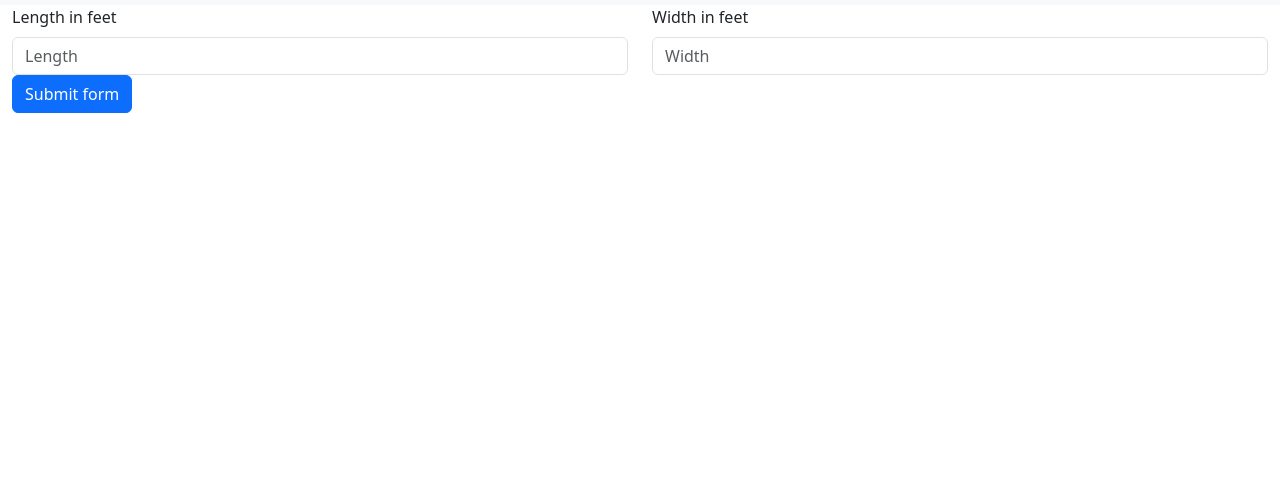
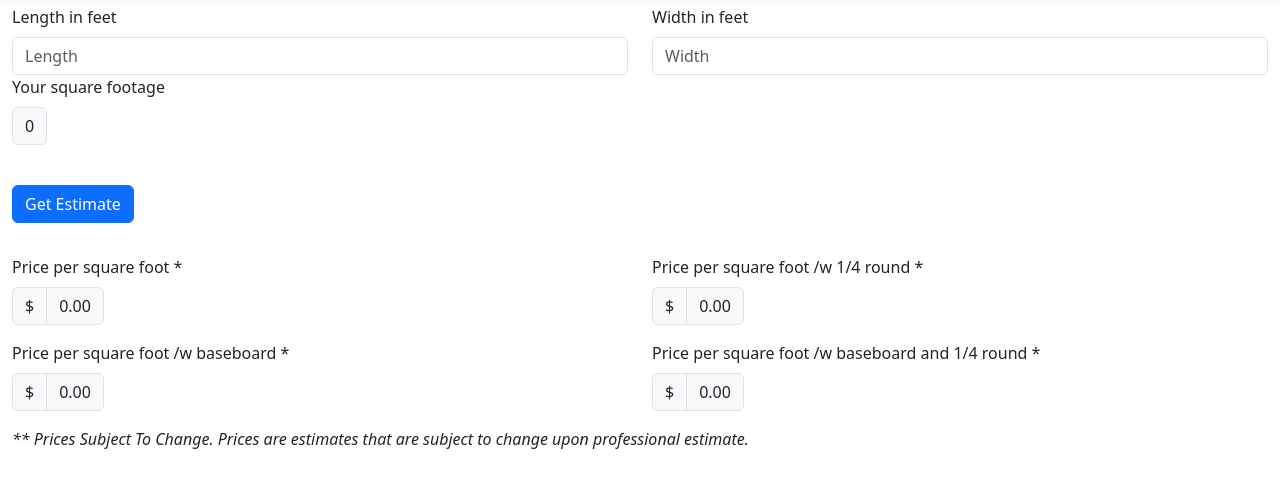
Before and after one commit to lundydaniel/flooring_site, a plain HTML site: page estimate.html in a window 1280 px wide. Shown: the part 51-538 px from the top of the page. Drawn offline with nearby package versions, Linux system fonts and the light colour scheme.

Commit message:
Fleshed out the estimate function for the user nad the output to the screen. - Done for the meantime

```diff
--- a/css/style.css
+++ b/css/style.css
@@ -0,0 +1,14 @@
+/*! Estimate page */
+
+.btn.btn-primary {
+    margin-top: 1.5rem;
+}
+
+.results {
+    margin-top: 2rem;
+}
+
+.fine-print {
+    font-weight: 200;
+    font-style: italic;
+}
--- a/estimate.html
+++ b/estimate.html
@@ -43,19 +43,61 @@
             </div>
         </div>
     </nav>
-    <!--* Find form on bootstrap for user quote  -->
     <div class="container-fluid">
         <div class="row">
-            <div class="col">
+            <div class="col-6">
                 <label for="UserLengthInput" class="form-label">Length in feet</label>
                 <input id="user-length" type="text" class="form-control" placeholder="Length" aria-label="Length">
             </div>
-            <div class="col">
+            <div class="col-6">
                 <label for="UserWidthInput" class="form-label">Width in feet</label>
                 <input id="user-width" type="text" class="form-control" placeholder="Width" aria-label="Width">
             </div>
+            <div class="col-6">
+                <label for="sqFt" class="form-label">Your square footage</label>
+                <div class="input-group mb-3">
+                    <span id="sqft" class="input-group-text">0</span>
+                </div>
+            </div>
             <div class="col-12">
-                <button id="submit" class="btn btn-primary" type="submit">Submit form</button>
+                <button id="submit" class="btn btn-primary" type="submit">Get Estimate</button>
+            </div>
+        </div>
+    </div>
+
+    <div class="container-fluid results">
+        <div class="row">
+            <div class="col-6">
+                <label for="pricePerSqft" class="form-label">Price per square foot *</label>
+                <div class="input-group mb-3">
+                    <span class="input-group-text">$</span>
+                    <span id="pricePerSqft" class="input-group-text">0.00</span>
+                </div>
+            </div>
+            <div class="col-6">
+                <label for="priceQt" class="form-label">Price per square foot /w 1/4 round *</label>
+                <div class="input-group mb-3">
+                    <span class="input-group-text">$</span>
+                    <span id="priceQt" class="input-group-text">0.00</span>
+                </div>
+            </div>
+            <div class="col-6">
+                <label for="priceBase" class="form-label">Price per square foot /w baseboard *</label>
+                <div class="input-group mb-3">
+                    <span class="input-group-text">$</span>
+                    <span id="priceBase" class="input-group-text">0.00</span>
+                </div>
+            </div>
+            <div class="col-6">
+                <label for="priceBoth" class="form-label">Price per square foot /w baseboard and 1/4 round *</label>
+                <div class="input-group mb-3">
+                    <span class="input-group-text">$</span>
+                    <span id="priceBoth" class="input-group-text">0.00</span>
+                </div>
+            </div>
+            <div class="col-12">
+                <p class="fine-print">** Prices Subject To Change. Prices are estimates that are subject to change upon
+                    professional estimate.</p>
             </div>
         </div>
     </div>
--- a/js/script.js
+++ b/js/script.js
@@ -11,7 +11,7 @@ document.getElementById("submit").onclick = function () {
     // Pricing variables
     const pricePerFt = 2.5;
     const qtRound = 1.5;
-    const baseboard = 1;
+    const baseboard = 1.0;
 
 
     // get user input for length and width
@@ -21,8 +21,16 @@ document.getElementById("submit").onclick = function () {
     // calculate user length and width
     const calcSqFt = length * width;
 
-    console.log(calcSqFt * pricePerFt);
-    console.log(calcSqFt * (pricePerFt + qtRound));
-    console.log(calcSqFt * (pricePerFt + baseboard));
-    console.log(calcSqFt * (pricePerFt + qtRound + baseboard));
+    // display data to user
+    document.getElementById("sqft").innerHTML = parseFloat(Math.round((calcSqFt + Number.EPSILON) * 100) / 100).toFixed(2);
+    document.getElementById("pricePerSqft").innerHTML = parseFloat(calcSqFt * pricePerFt).toFixed(2);
+    document.getElementById("priceQt").innerHTML = parseFloat(calcSqFt * (pricePerFt + qtRound)).toFixed(2);
+    document.getElementById("priceBase").innerHTML = parseFloat(calcSqFt * (pricePerFt + baseboard)).toFixed(2);
+    document.getElementById("priceBoth").innerHTML = parseFloat(calcSqFt * (pricePerFt + qtRound + baseboard)).toFixed(2);
+
+    console.log(calcSqFt);
+    // console.log(calcSqFt * pricePerFt);
+    // console.log(calcSqFt * (pricePerFt + qtRound));
+    // console.log(calcSqFt * (pricePerFt + baseboard));
+    // console.log(calcSqFt * (pricePerFt + qtRound + baseboard));
 }
```
